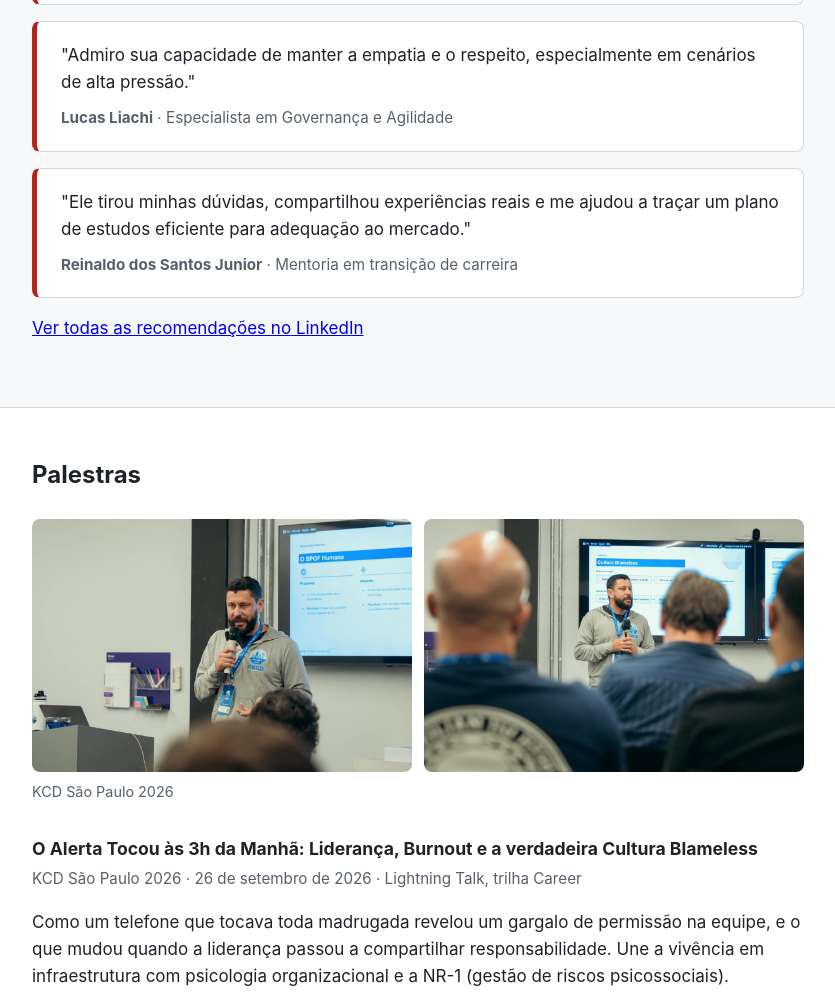
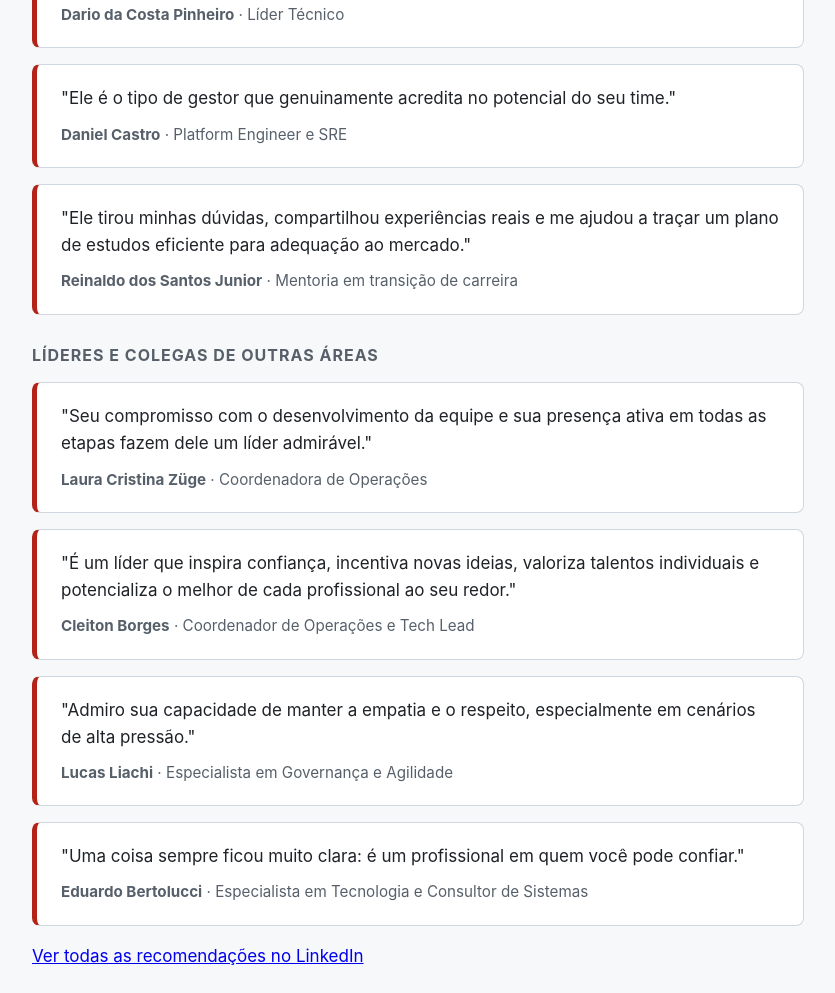
Before and after one commit to ale2santos/ale2santos.github.io, a plain HTML site: page index.html in a window 1280 px wide. Shown: the part 3339-4332 px from the top of the page, without its empty margins (222-1057 px from the left). Drawn offline with Linux system fonts and the light colour scheme.

Commit message:
Amplia recomendações: liderados, mentorados, líderes e colegas
Co-Authored-By: Claude Opus 5.5 <noreply@anthropic.com>
Claude-Session: https://claude.ai/code/session_018doCHho9RhADhhTxHDvqzn

```diff
--- a/index.html
+++ b/index.html
@@ -66,6 +66,7 @@
   }
   .depo { background: var(--fundo); border: 1px solid var(--linha); border-left: 5px solid var(--destaque); border-radius: 8px; padding: 20px 24px; margin-bottom: 16px; }
   .depo p { margin: 0 0 10px; }
+  .grupo { margin: 28px 0 14px; color: var(--suave); font-size: 1rem; text-transform: uppercase; letter-spacing: 1px; }
   .depo .autor { color: var(--suave); font-size: 0.95rem; margin: 0; }
   .andamento li { color: var(--suave); }
   .topo { display: flex; gap: 32px; align-items: center; }
@@ -199,6 +200,7 @@
 <section id="recomendacoes">
   <div class="container">
     <h2>Quem trabalhou comigo conta</h2>
+    <h3 class="grupo">Liderados e mentorados</h3>
     <div class="depo">
       <p>"Ele criou um ambiente onde a gente se sentia confortável para inovar, testar e evoluir constantemente."</p>
       <p class="autor"><strong>Erickson Queiroz</strong> · Analista de Aplicação e Infraestrutura</p>
@@ -208,12 +210,29 @@
       <p class="autor"><strong>Dario da Costa Pinheiro</strong> · Líder Técnico</p>
     </div>
     <div class="depo">
+      <p>"Ele é o tipo de gestor que genuinamente acredita no potencial do seu time."</p>
+      <p class="autor"><strong>Daniel Castro</strong> · Platform Engineer e SRE</p>
+    </div>
+    <div class="depo">
+      <p>"Ele tirou minhas dúvidas, compartilhou experiências reais e me ajudou a traçar um plano de estudos eficiente para adequação ao mercado."</p>
+      <p class="autor"><strong>Reinaldo dos Santos Junior</strong> · Mentoria em transição de carreira</p>
+    </div>
+    <h3 class="grupo">Líderes e colegas de outras áreas</h3>
+    <div class="depo">
+      <p>"Seu compromisso com o desenvolvimento da equipe e sua presença ativa em todas as etapas fazem dele um líder admirável."</p>
+      <p class="autor"><strong>Laura Cristina Züge</strong> · Coordenadora de Operações</p>
+    </div>
+    <div class="depo">
+      <p>"É um líder que inspira confiança, incentiva novas ideias, valoriza talentos individuais e potencializa o melhor de cada profissional ao seu redor."</p>
+      <p class="autor"><strong>Cleiton Borges</strong> · Coordenador de Operações e Tech Lead</p>
+    </div>
+    <div class="depo">
       <p>"Admiro sua capacidade de manter a empatia e o respeito, especialmente em cenários de alta pressão."</p>
       <p class="autor"><strong>Lucas Liachi</strong> · Especialista em Governança e Agilidade</p>
     </div>
     <div class="depo">
-      <p>"Ele tirou minhas dúvidas, compartilhou experiências reais e me ajudou a traçar um plano de estudos eficiente para adequação ao mercado."</p>
-      <p class="autor"><strong>Reinaldo dos Santos Junior</strong> · Mentoria em transição de carreira</p>
+      <p>"Uma coisa sempre ficou muito clara: é um profissional em quem você pode confiar."</p>
+      <p class="autor"><strong>Eduardo Bertolucci</strong> · Especialista em Tecnologia e Consultor de Sistemas</p>
     </div>
     <p><a href="https://www.linkedin.com/in/santosale/details/recommendations/" target="_blank" rel="noopener">Ver todas as recomendações no LinkedIn</a></p>
   </div>
```
